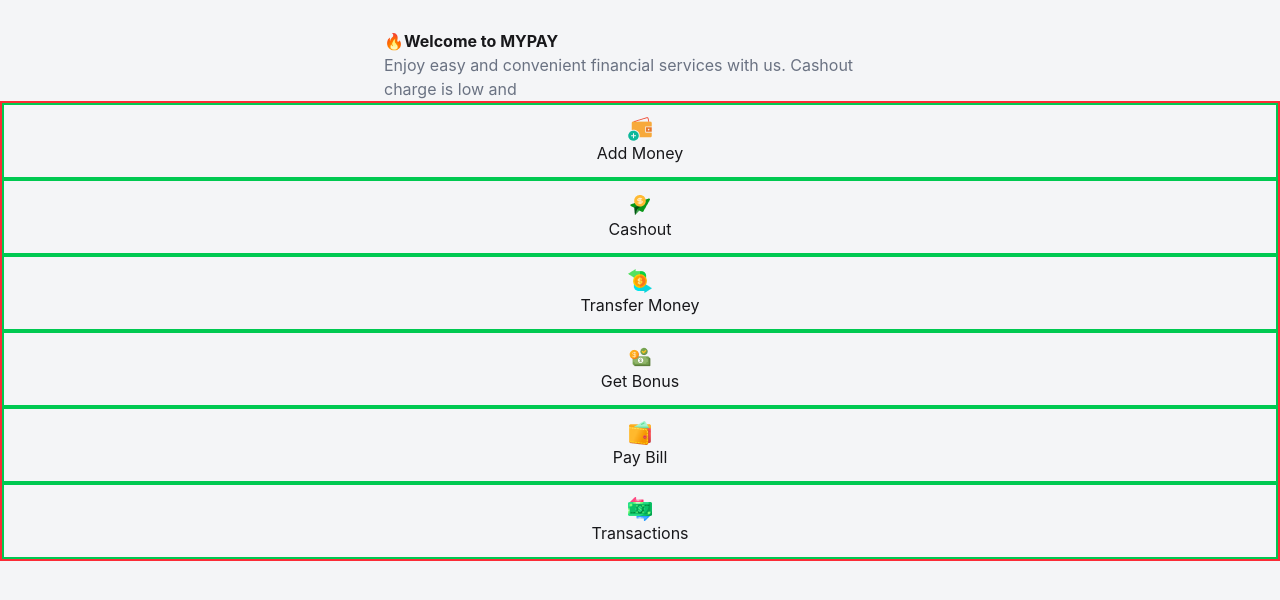
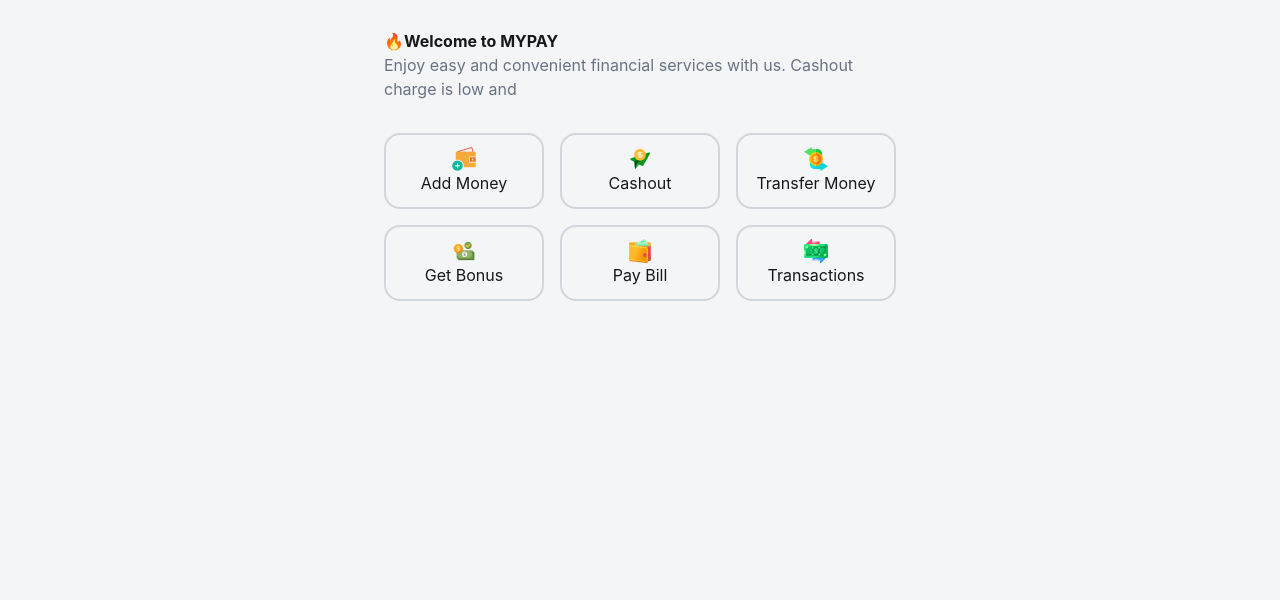
Before and after one commit to KAUSAR-BD/my-Pay, a website built with Vite: page src/pages/home.html in a window 1280 px wide. Shown: the part 124-724 px from the top of the page. Built offline with nearby package versions, Linux system fonts and the light colour scheme.

Commit message:
added grid for card section

```diff
--- a/src/pages/home.html
+++ b/src/pages/home.html
@@ -40,16 +40,16 @@
       </p>
     </div>
 
-    <div class="border-2 border-red-500 m-h-[200px]">
-      <div class="border-2 border-green-500 text-center p-3">
+    <div class="max-w-lg mx-auto m-h-[200px] grid grid-cols-3 gap-4 mt-8">
+      <div class="border-2 border-gray-300 rounded-2xl text-center p-3">
         <img src="../../assets/opt-1.png" alt="Add Money" class="mx-auto" />
         <p>Add Money</p>
       </div>
-      <div class="border-2 border-green-500 text-center p-3">
+      <div class="border-2 border-gray-300 rounded-2xl text-center p-3">
         <img src="../../assets/opt-2.png" alt="Cashout" class="mx-auto" />
         <p>Cashout</p>
       </div>
-      <div class="border-2 border-green-500 text-center p-3">
+      <div class="border-2 border-gray-300 rounded-2xl text-center p-3">
         <img
           src="../../assets/opt-3.png"
           alt="Transfer Money"
@@ -57,15 +57,15 @@
         />
         <p>Transfer Money</p>
       </div>
-      <div class="border-2 border-green-500 text-center p-3">
+      <div class="border-2 border-gray-300 rounded-2xl text-center p-3">
         <img src="../../assets/opt-4.png" alt="Get Bonus" class="mx-auto" />
         <p>Get Bonus</p>
       </div>
-      <div class="border-2 border-green-500 text-center p-3">
+      <div class="border-2 border-gray-300 rounded-2xl text-center p-3">
         <img src="../../assets/opt-5.png" alt="Pay Bill" class="mx-auto" />
         <p>Pay Bill</p>
       </div>
-      <div class="border-2 border-green-500 text-center p-3">
+      <div class="border-2 border-gray-300 rounded-2xl text-center p-3">
         <img src="../../assets/opt-6.png" alt="Transactions" class="mx-auto" />
         <p>Transactions</p>
       </div>
```
